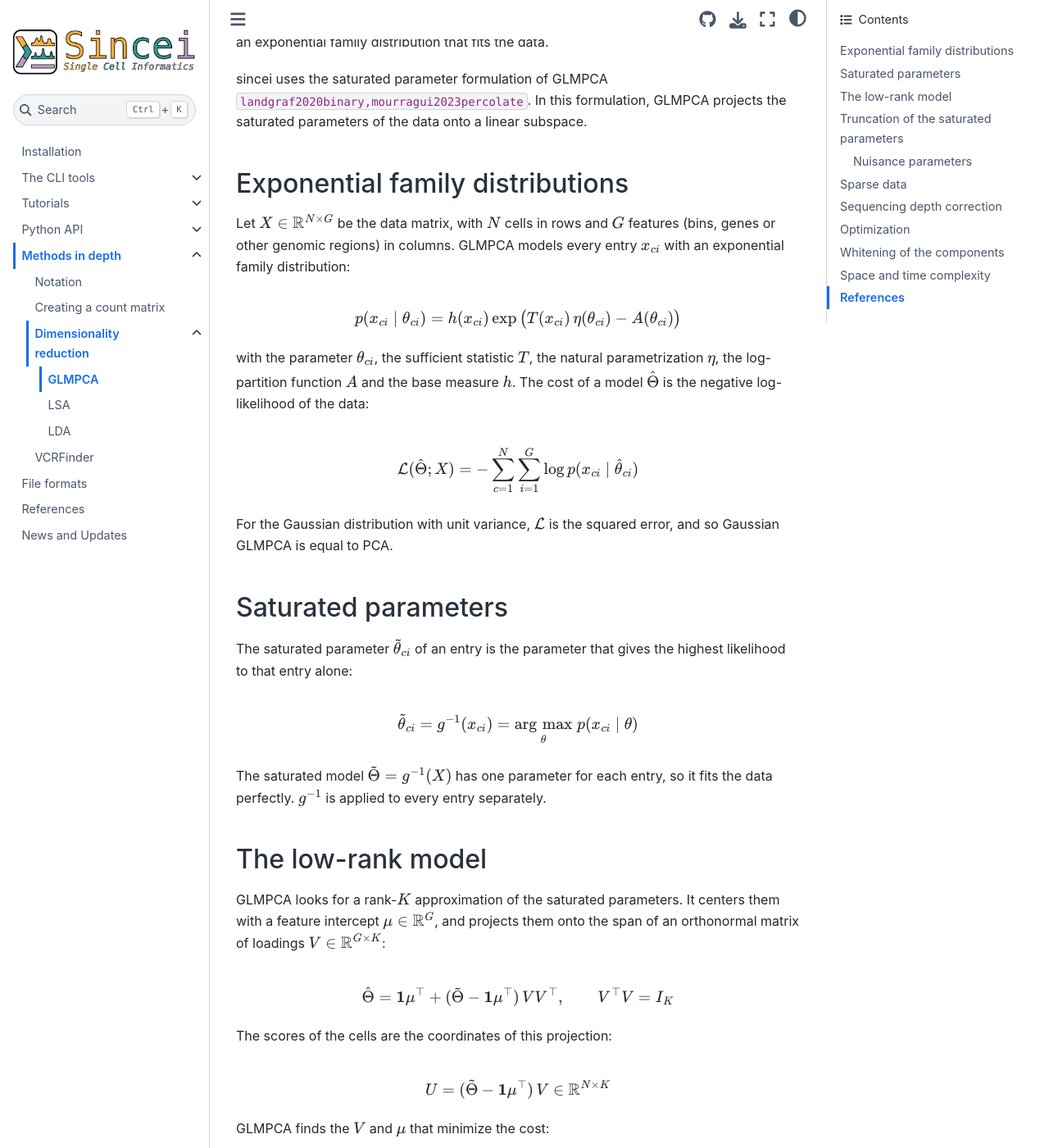
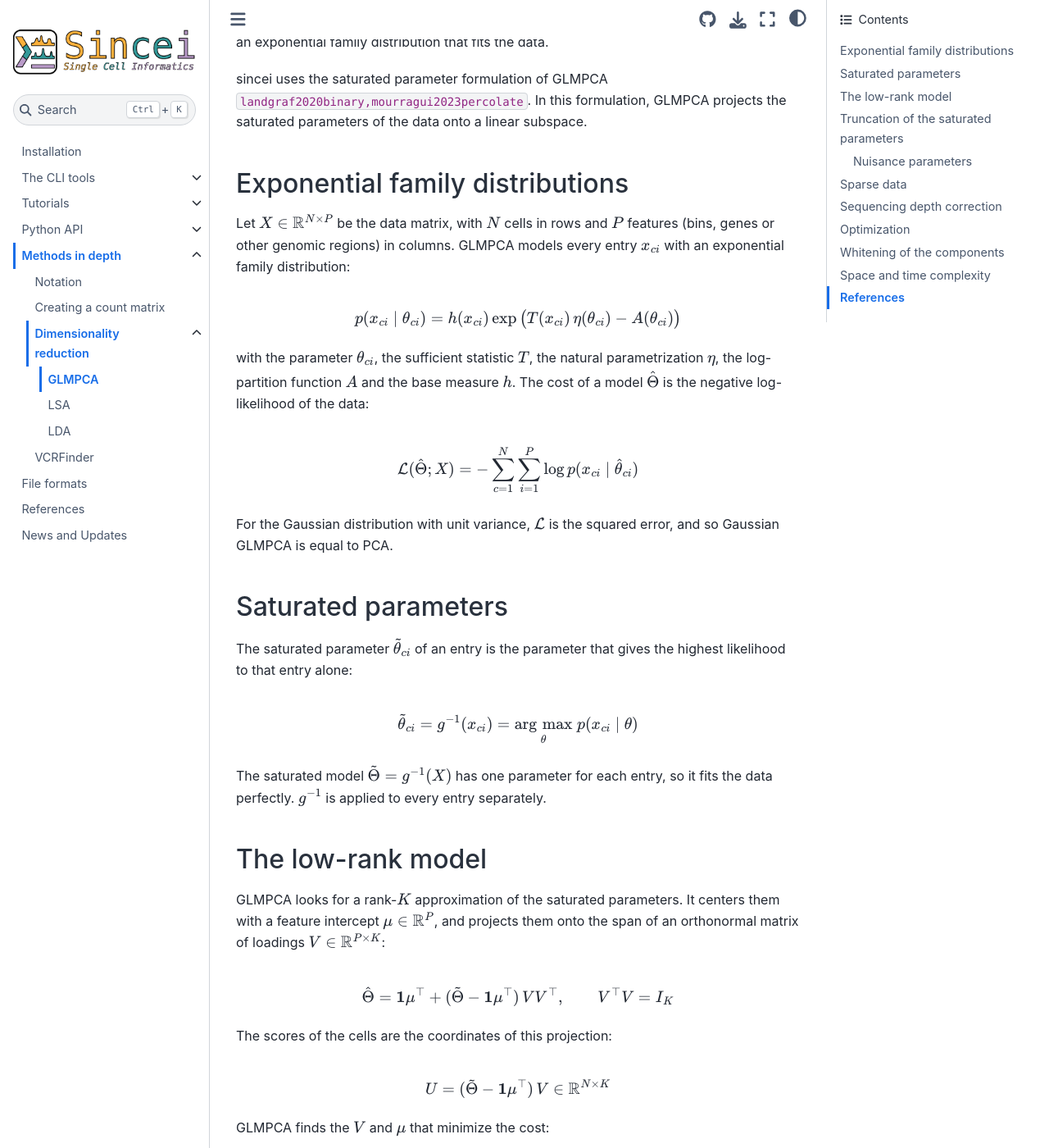
Before and after one commit to bhardwaj-lab/sincei, a Sphinx documentation site: the page built from docs/content/methods/dimensionality_reduction/GLMPCA.rst, in a window 1280 px wide and 1400 px high, scrolled down 370 px. Shown: the whole window at 82% size. Built offline with Sphinx 7.4.7 and the Sphinx Book theme 1.1.4, drawn with Linux system fonts in a browser that asks for light colours; pages that are not in the unit, such as notebooks, are missing from menus; cross-references to code outside the pages are shown as plain code; the version number is read from the project's files by our own code; some of the changed text lies outside the part shown.

```diff
--- a/docs/content/methods/dimensionality_reduction/GLMPCA.rst
+++ b/docs/content/methods/dimensionality_reduction/GLMPCA.rst
@@ -20,8 +20,8 @@ projects the saturated parameters of the data onto a linear subspace.
 Exponential family distributions
 --------------------------------
 
-Let :math:`X \in \mathbb{R}^{N \times G}` be the data matrix, with :math:`N` cells
-in rows and :math:`G` features (bins, genes or other genomic regions) in columns. GLMPCA
+Let :math:`X \in \mathbb{R}^{N \times P}` be the data matrix, with :math:`N` cells
+in rows and :math:`P` features (bins, genes or other genomic regions) in columns. GLMPCA
 models every entry :math:`x_{ci}` with an exponential family distribution:
 
 .. math::
@@ -36,7 +36,7 @@ log-likelihood of the data:
 
 .. math::
 
-   \mathcal{L}(\hat\Theta; X) = - \sum_{c=1}^{N} \sum_{i=1}^{G}
+   \mathcal{L}(\hat\Theta; X) = - \sum_{c=1}^{N} \sum_{i=1}^{P}
    \log p(x_{ci} \mid \hat\theta_{ci})
 
 For the Gaussian distribution with unit variance, :math:`\mathcal{L}` is the squared
@@ -61,9 +61,9 @@ The low-rank model
 ------------------
 
 GLMPCA looks for a rank-:math:`K` approximation of the saturated parameters. It
-centers them with a feature intercept :math:`\mu \in \mathbb{R}^G`, and projects
+centers them with a feature intercept :math:`\mu \in \mathbb{R}^P`, and projects
 them onto the span of an orthonormal matrix of loadings
-:math:`V \in \mathbb{R}^{G \times K}`:
+:math:`V \in \mathbb{R}^{P \times K}`:
 
 .. math::
 
@@ -84,14 +84,14 @@ GLMPCA finds the :math:`V` and :math:`\mu` that minimize the cost:
    (\tilde\Theta - \mathbf{1}\mu^\top)\,V V^\top;\; X\big)
    \quad \text{subject to} \quad V^\top V = I_K
 
-The loadings :math:`V` are on the Stiefel manifold, the set of :math:`G \times K`
+The loadings :math:`V` are on the Stiefel manifold, the set of :math:`P \times K`
 matrices with orthonormal columns.
 
 This formulation has these advantages over the factorization
 :math:`\hat\Theta = \mathbf{1}\mu^\top + U V^\top` with free :math:`U`:
 
 - **Few parameters**: the model learns only :math:`V` and :math:`\mu`
-  (:math:`G\,K + G` values). The number of parameters does not increase with the
+  (:math:`P\,K + P` values). The number of parameters does not increase with the
   number of cells.
 - **Exact out-of-sample projection**: the scores of a new cell are
   :math:`u = V^\top(g^{-1}(x) - \mu)`. This is a linear projection, and it does not
@@ -187,7 +187,7 @@ where :math:`\Delta` is sparse and has the non-zeros of :math:`X`. The scores ar
    U = \mathbf{1}\,(\theta^0 - \mu)^\top V + \Delta V
 
 This calculation is exact for all families. It costs :math:`O(\mathrm{nnz}\,K)`
-and not :math:`O(N\,G\,K)`. GLMPCA never makes the full matrix dense: it reads
+and not :math:`O(N\,P\,K)`. GLMPCA never makes the full matrix dense: it reads
 cells in chunks.
 
 Sequencing depth correction
@@ -224,8 +224,8 @@ when :math:`T(x) = x`. The loadings start with a randomized SVD of
 **Riemannian Adam (default).** The loadings :math:`V` are a parameter on the Stiefel
 manifold, and the optimizer is Riemannian Adam (geoopt). Every step uses a
 mini-batch of cells (1,024 by default), and a retraction keeps :math:`V` orthonormal.
-The learning rate of :math:`V` is :math:`0.5 / \sqrt{G}` (default) because the entries
-of an orthonormal :math:`V` are of order :math:`1/\sqrt{G}`. When the mean cost per
+The learning rate of :math:`V` is :math:`0.5 / \sqrt{P}` (default) because the entries
+of an orthonormal :math:`V` are of order :math:`1/\sqrt{P}`. When the mean cost per
 entry does not decrease for some epochs, the learning rate decreases by ``gamma`` (0.5
 by default). The fit stops at the fourth plateau or after 100 epochs. If the cost
 becomes infinite or NaN, the fit starts again with a smaller learning rate.
@@ -244,44 +244,44 @@ Whitening of the components
 ---------------------------
 
 The cost depends only on the subspace :math:`V V^\top`. Thus, a rotation
-:math:`V P` with an orthogonal :math:`P \in \mathbb{R}^{K \times K}` gives the same
+:math:`V Q` with an orthogonal :math:`Q \in \mathbb{R}^{K \times K}` gives the same
 cost. After the fit, sincei
 selects the rotation that makes the scores uncorrelated, as in PCA. It computes the
 eigendecomposition of the Gram matrix of the scores:
 
 .. math::
 
-   U^\top U = P\,\Lambda\,P^\top
+   U^\top U = Q\,\Lambda\,Q^\top
 
-and replaces :math:`V` with :math:`V P`, with the eigenvalues in decreasing order.
+and replaces :math:`V` with :math:`V Q`, with the eigenvalues in decreasing order.
 The first component then has the largest variance, and the singular values are
 :math:`\sqrt{\Lambda}`.
 
 Space and time complexity
 -------------------------
 
-With :math:`N` cells, :math:`G` features, :math:`\mathrm{nnz}` non-zero entries,
+With :math:`N` cells, :math:`P` features, :math:`\mathrm{nnz}` non-zero entries,
 :math:`K` components, mini-batches of :math:`b` cells and :math:`E` epochs:
 
-- **Scores**: :math:`O(\mathrm{nnz}\,K)` for sparse data. :math:`O(N\,G\,K)` for
+- **Scores**: :math:`O(\mathrm{nnz}\,K)` for sparse data. :math:`O(N\,P\,K)` for
   dense data.
 - **Cost and gradients**: the likelihood includes every entry, zeros included. Thus,
   every epoch must compute :math:`\hat\Theta = \mathbf{1}\mu^\top + U V^\top` for all
-  :math:`N\,G` entries: :math:`O(N\,G\,K)` time. With ``feature_subsample``, each step
-  uses only a random fraction :math:`f` of the features: :math:`O(N\,f\,G\,K)`.
+  :math:`N\,P` entries: :math:`O(N\,P\,K)` time. With ``feature_subsample``, each step
+  uses only a random fraction :math:`f` of the features: :math:`O(N\,f\,P\,K)`.
 - **Retraction**: each step keeps :math:`V` on the Stiefel manifold with an SVD or
-  QR step of :math:`O(G\,K^2)`. There are :math:`N / b` steps per epoch.
-- **Total fit time**: :math:`O\big(E\,(N\,G\,K + (N/b)\,G\,K^2)\big)` with
+  QR step of :math:`O(P\,K^2)`. There are :math:`N / b` steps per epoch.
+- **Total fit time**: :math:`O\big(E\,(N\,P\,K + (N/b)\,P\,K^2)\big)` with
   Riemannian Adam. The initialization adds a randomized SVD on up to 8,192 cells, and
   the whitening adds :math:`O(\mathrm{nnz}\,K + N\,K^2 + K^3)`.
-- **Memory**: :math:`O(G\,K)` for :math:`V`, :math:`\mu` and the optimizer state,
+- **Memory**: :math:`O(P\,K)` for :math:`V`, :math:`\mu` and the optimizer state,
   plus one dense chunk of cells (at most :math:`5 \times 10^7` values, approximately
   200 MB in float32). The saturated parameters are cached: :math:`O(\mathrm{nnz})`
-  for sparse data, or :math:`O(N\,G)` for dense data if they fit in 4 GB. The full
+  for sparse data, or :math:`O(N\,P)` for dense data if they fit in 4 GB. The full
   matrix never becomes dense.
 - **Projection of new cells**: :math:`O(\mathrm{nnz}\,K)`, with no new fit.
 
-The fit time increases with :math:`N\,G` and not with :math:`\mathrm{nnz}`. Thus,
+The fit time increases with :math:`N\,P` and not with :math:`\mathrm{nnz}`. Thus,
 GLMPCA is slower than LSA on sparse data, but it gives the exact likelihood of each
 entry. The chunks of a pass can run in parallel on ``n_jobs`` threads, or on a GPU.
 
--- a/docs/content/methods/notation.rst
+++ b/docs/content/methods/notation.rst
@@ -11,18 +11,18 @@ The method pages all use the following notation:
      - Meaning
    * - :math:`N`, :math:`c`
      - Number of cells, and index of a cell
-   * - :math:`G`, :math:`i`
+   * - :math:`P`, :math:`i`
      - Number of features (bins, genes, peaks, etc.), and index of a feature
    * - :math:`K`, :math:`k`
      - Number of components or topics, and index of a component or topic
-   * - :math:`X \in \mathbb{R}^{N \times G}`, :math:`x_{ci}`
+   * - :math:`X \in \mathbb{R}^{N \times P}`, :math:`x_{ci}`
      - Data matrix (cells in rows, features in columns), and data entry for cell
        :math:`c` and feature :math:`i`
    * - :math:`\mathrm{nnz}`
      - Number of non-zero entries of :math:`X`
    * - :math:`U \in \mathbb{R}^{N \times K}`, :math:`u_c`
      - Scores of the cells (dimensionality reduction), and the row of cell :math:`c`
-   * - :math:`V \in \mathbb{R}^{G \times K}`, :math:`v_i`
+   * - :math:`V \in \mathbb{R}^{P \times K}`, :math:`v_i`
      - Loadings of the features, and the row of feature :math:`i`
    * - :math:`\mathbf{1}`
      - Vector of ones
```
Also changed, not shown: docs/content/methods/dimensionality_reduction/LDA.rst (+5 -5 lines), docs/content/methods/dimensionality_reduction/LSA.rst (+8 -8 lines).
